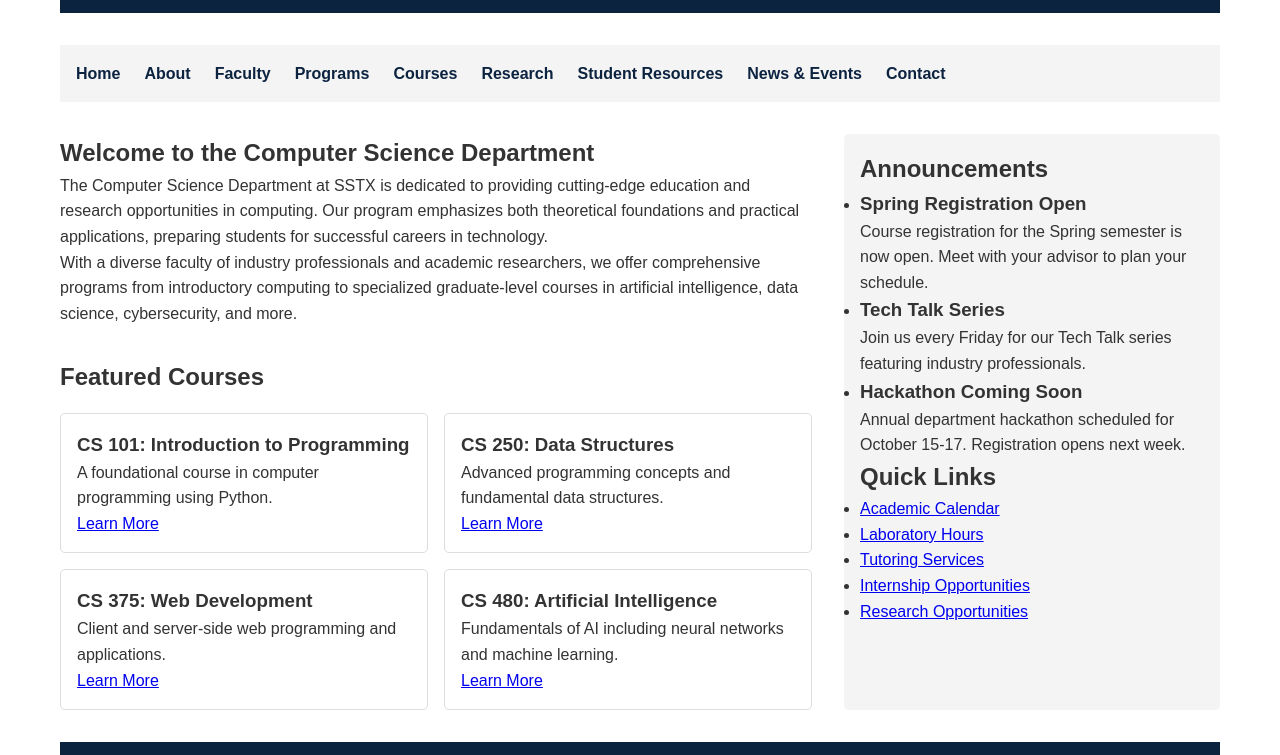
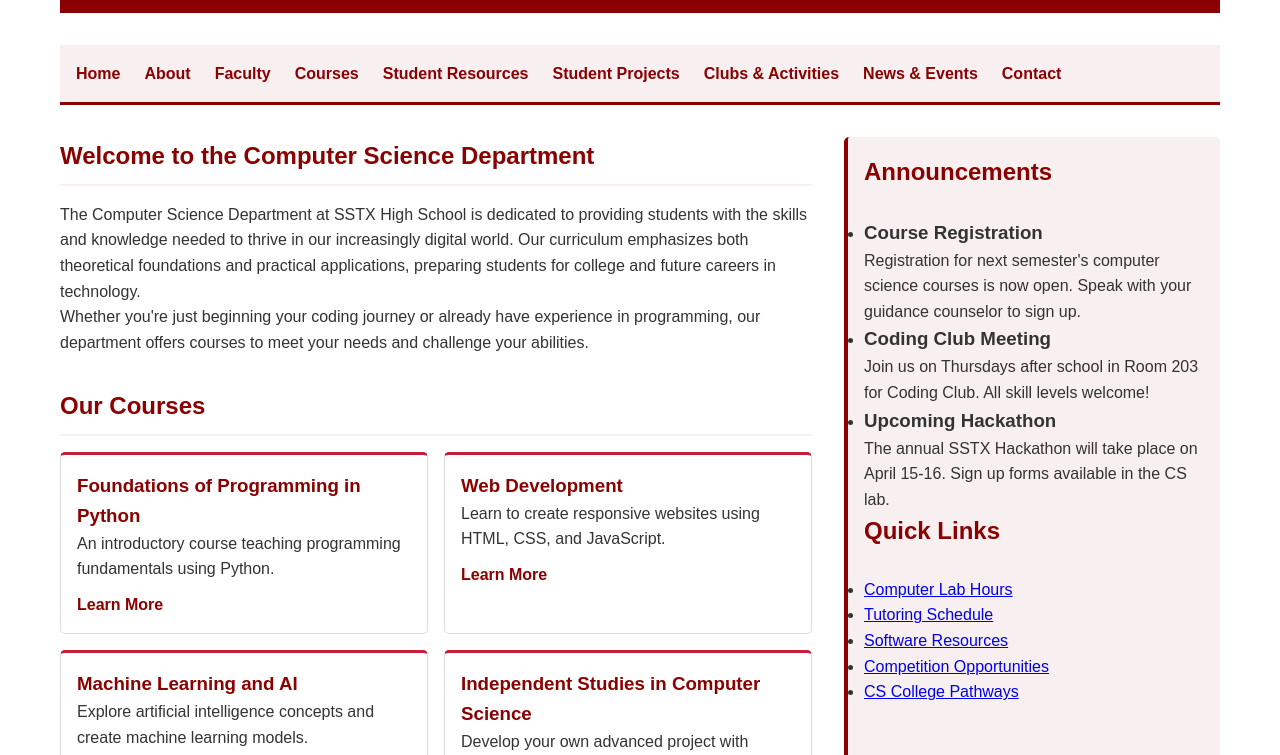
Before and after one commit to CS-SSTX/CS-SSTX, a plain HTML site: page index.html in a window 1280 px wide. Shown: the part 96-851 px from the top of the page. Drawn offline with Linux system fonts and the light colour scheme.

Commit message:
Update index.html

```diff
--- a/index.html
+++ b/index.html
@@ -3,7 +3,7 @@
 <head>
     <meta charset="UTF-8">
     <meta name="viewport" content="width=device-width, initial-scale=1.0">
-    <title>SSTX Computer Science Department</title>
+    <title>SSTX High School Computer Science Department</title>
     <style>
         /* Basic Reset */
         * {
@@ -22,16 +22,17 @@
         }
 
         header {
-            background-color: #0c2340;
+            background-color: #8B0000; /* Dark Red */
             color: white;
             padding: 1rem;
             margin-bottom: 2rem;
         }
 
         nav {
-            background-color: #f4f4f4;
+            background-color: #f8f0f0; /* Light red-tinted background */
             padding: 1rem;
             margin-bottom: 2rem;
+            border-bottom: 3px solid #8B0000;
         }
 
         nav ul {
@@ -46,11 +47,13 @@
 
         nav ul li a {
             text-decoration: none;
-            color: #0c2340;
+            color: #8B0000;
             font-weight: bold;
+            transition: color 0.3s ease;
         }
 
         nav ul li a:hover {
+            color: #FF0000;
             text-decoration: underline;
         }
 
@@ -62,9 +65,10 @@
         }
 
         .sidebar {
-            background-color: #f4f4f4;
+            background-color: #f8f0f0;
             padding: 1rem;
             border-radius: 5px;
+            border-left: 4px solid #8B0000;
         }
 
         .featured-courses {
@@ -82,16 +86,40 @@
             border: 1px solid #ddd;
             border-radius: 5px;
             padding: 1rem;
-            transition: transform 0.3s ease;
+            transition: transform 0.3s ease, box-shadow 0.3s ease;
+            border-top: 3px solid #C41E3A; /* Crimson accent */
         }
 
         .course-card:hover {
             transform: translateY(-5px);
-            box-shadow: 0 5px 15px rgba(0,0,0,0.1);
+            box-shadow: 0 5px 15px rgba(139,0,0,0.2);
+        }
+
+        .course-card h3 {
+            color: #8B0000;
+        }
+
+        .course-card a {
+            display: inline-block;
+            margin-top: 10px;
+            color: #8B0000;
+            text-decoration: none;
+            font-weight: bold;
+        }
+
+        .course-card a:hover {
+            text-decoration: underline;
+        }
+
+        h2 {
+            color: #8B0000;
+            border-bottom: 2px solid #f8f0f0;
+            padding-bottom: 0.5rem;
+            margin-bottom: 1rem;
         }
 
         footer {
-            background-color: #0c2340;
+            background-color: #8B0000;
             color: white;
             text-align: center;
             padding: 1rem;
@@ -115,8 +143,8 @@
 </head>
 <body>
     <header>
-        <h1>SSTX Computer Science Department</h1>
-        <p>Preparing students for technological innovation and leadership</p>
+        <h1>SSTX High School Computer Science Department</h1>
+        <p>Preparing students for success in the digital world</p>
     </header>
 
     <nav>
@@ -124,10 +152,10 @@
             <li><a href="index.html">Home</a></li>
             <li><a href="about.html">About</a></li>
             <li><a href="faculty.html">Faculty</a></li>
-            <li><a href="programs.html">Programs</a></li>
             <li><a href="courses.html">Courses</a></li>
-            <li><a href="research.html">Research</a></li>
             <li><a href="resources.html">Student Resources</a></li>
+            <li><a href="projects.html">Student Projects</a></li>
+            <li><a href="clubs.html">Clubs & Activities</a></li>
             <li><a href="news.html">News & Events</a></li>
             <li><a href="contact.html">Contact</a></li>
         </ul>
@@ -137,32 +165,32 @@
         <main>
             <section>
                 <h2>Welcome to the Computer Science Department</h2>
-                <p>The Computer Science Department at SSTX is dedicated to providing cutting-edge education and research opportunities in computing. Our program emphasizes both theoretical foundations and practical applications, preparing students for successful careers in technology.</p>
-                <p>With a diverse faculty of industry professionals and academic researchers, we offer comprehensive programs from introductory computing to specialized graduate-level courses in artificial intelligence, data science, cybersecurity, and more.</p>
+                <p>The Computer Science Department at SSTX High School is dedicated to providing students with the skills and knowledge needed to thrive in our increasingly digital world. Our curriculum emphasizes both theoretical foundations and practical applications, preparing students for college and future careers in technology.</p>
+                <p>Whether you're just beginning your coding journey or already have experience in programming, our department offers courses to meet your needs and challenge your abilities.</p>
             </section>
 
             <section class="featured-courses">
-                <h2>Featured Courses</h2>
+                <h2>Our Courses</h2>
                 <div class="course-grid">
                     <div class="course-card">
-                        <h3>CS 101: Introduction to Programming</h3>
-                        <p>A foundational course in computer programming using Python.</p>
-                        <a href="courses/cs101.html">Learn More</a>
+                        <h3>Foundations of Programming in Python</h3>
+                        <p>An introductory course teaching programming fundamentals using Python.</p>
+                        <a href="courses/python-foundations.html">Learn More</a>
                     </div>
                     <div class="course-card">
-                        <h3>CS 250: Data Structures</h3>
-                        <p>Advanced programming concepts and fundamental data structures.</p>
-                        <a href="courses/cs250.html">Learn More</a>
+                        <h3>Web Development</h3>
+                        <p>Learn to create responsive websites using HTML, CSS, and JavaScript.</p>
+                        <a href="courses/web-development.html">Learn More</a>
                     </div>
                     <div class="course-card">
-                        <h3>CS 375: Web Development</h3>
-                        <p>Client and server-side web programming and applications.</p>
-                        <a href="courses/cs375.html">Learn More</a>
+                        <h3>Machine Learning and AI</h3>
+                        <p>Explore artificial intelligence concepts and create machine learning models.</p>
+                        <a href="courses/ml-ai.html">Learn More</a>
                     </div>
                     <div class="course-card">
-                        <h3>CS 480: Artificial Intelligence</h3>
-                        <p>Fundamentals of AI including neural networks and machine learning.</p>
-                        <a href="courses/cs480.html">Learn More</a>
+                        <h3>Independent Studies in Computer Science</h3>
+                        <p>Develop your own advanced project with faculty mentorship.</p>
+                        <a href="courses/independent-studies.html">Learn More</a>
                     </div>
                 </div>
             </section>
@@ -173,16 +201,16 @@
                 <h2>Announcements</h2>
                 <ul>
                     <li>
-                        <h3>Spring Registration Open</h3>
-                        <p>Course registration for the Spring semester is now open. Meet with your advisor to plan your schedule.</p>
+                        <h3>Course Registration</h3>
+                        <p>Registration for next semester's computer science courses is now open. Speak with your guidance counselor to sign up.</p>
                     </li>
                     <li>
-                        <h3>Tech Talk Series</h3>
-                        <p>Join us every Friday for our Tech Talk series featuring industry professionals.</p>
+                        <h3>Coding Club Meeting</h3>
+                        <p>Join us on Thursdays after school in Room 203 for Coding Club. All skill levels welcome!</p>
                     </li>
                     <li>
-                        <h3>Hackathon Coming Soon</h3>
-                        <p>Annual department hackathon scheduled for October 15-17. Registration opens next week.</p>
+                        <h3>Upcoming Hackathon</h3>
+                        <p>The annual SSTX Hackathon will take place on April 15-16. Sign up forms available in the CS lab.</p>
                     </li>
                 </ul>
             </section>
@@ -190,19 +218,19 @@
             <section>
                 <h2>Quick Links</h2>
                 <ul>
-                    <li><a href="#">Academic Calendar</a></li>
-                    <li><a href="#">Laboratory Hours</a></li>
-                    <li><a href="#">Tutoring Services</a></li>
-                    <li><a href="#">Internship Opportunities</a></li>
-                    <li><a href="#">Research Opportunities</a></li>
+                    <li><a href="#">Computer Lab Hours</a></li>
+                    <li><a href="#">Tutoring Schedule</a></li>
+                    <li><a href="#">Software Resources</a></li>
+                    <li><a href="#">Competition Opportunities</a></li>
+                    <li><a href="#">CS College Pathways</a></li>
                 </ul>
             </section>
         </aside>
     </div>
 
     <footer>
-        <p>&copy; 2025 SSTX Computer Science Department. All rights reserved.</p>
-        <p>Austin Tx| Email: cellis@sstx.org</p>
+        <p>&copy; 2025 SSTX High School Computer Science Department. All rights reserved.</p>
+        <p>123 Education Avenue, Hometown, ST 12345 | Phone: (123) 456-7890 | Email: cs@sstx.edu</p>
     </footer>
 </body>
 </html>
```
